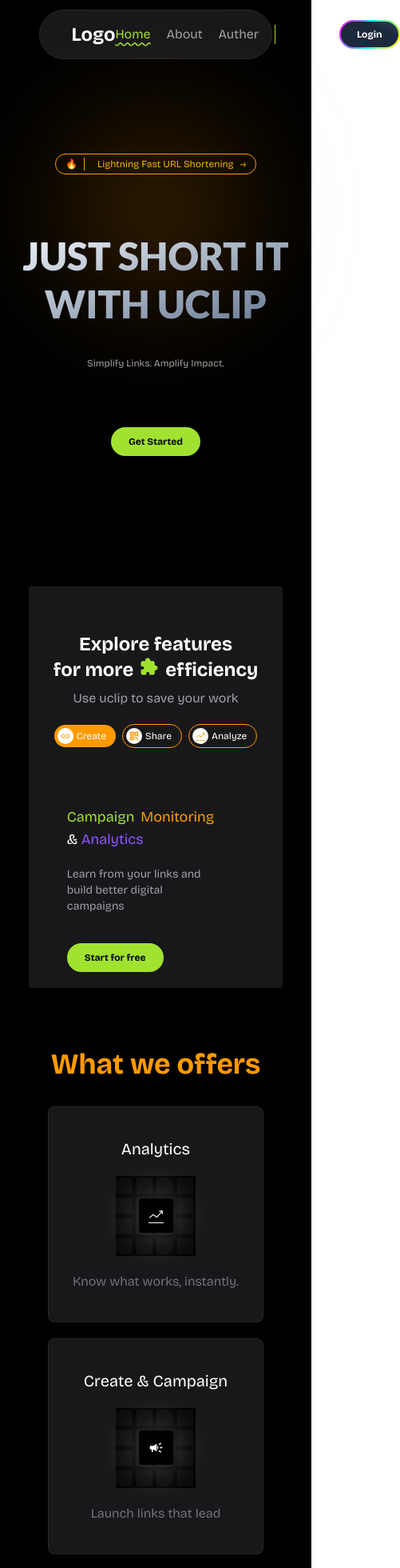
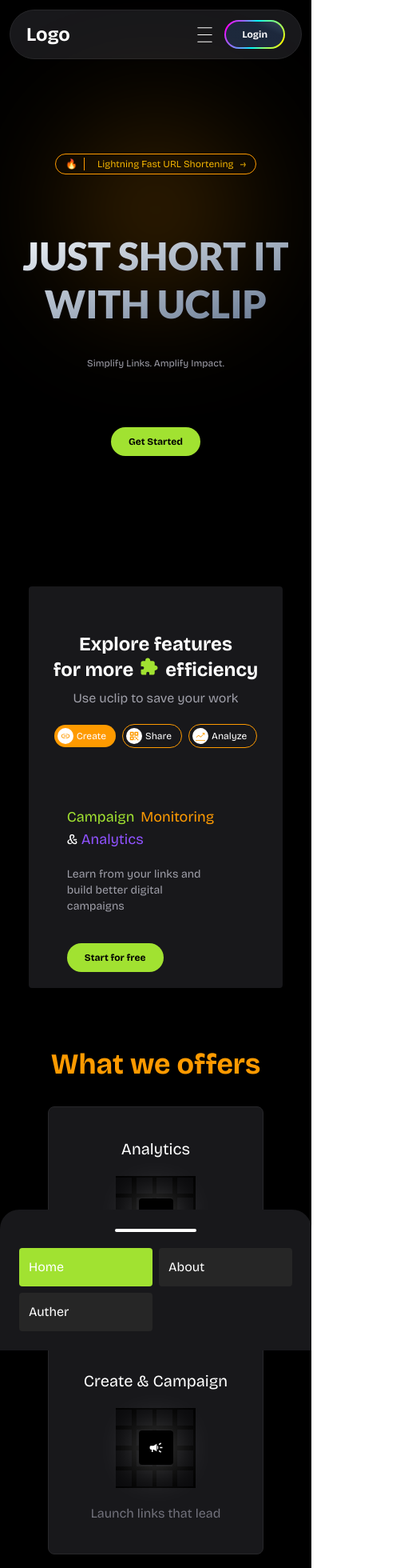
Before and after one commit to vardhan-ganugula/urlfoxy, a React (Vite) app in the folder client/: page / in a window 390 px wide. Shown: the top 1960 px of the page at 80% size, 501 px wide, since content can reach past the window. Built offline with nearby package versions, Linux system fonts and the light colour scheme.

Commit message:
add responsive header

```diff
--- a/client/src/components/HomepageHeader.jsx
+++ b/client/src/components/HomepageHeader.jsx
@@ -1,19 +1,39 @@
 import Button from "./Button";
 import { HomePageNavLinks } from "../constants/navlinks";
 import { NavLink } from "react-router-dom";
+import { CiMenuBurger } from "react-icons/ci";
+import { useState } from "react";
 
 const HomepageHeader = () => {
+  const [menuOpen, setMenuOpen] = useState(false);
+  const [initialDragPoint, setInitialDragPoint] = useState(null);
+  const [finalDragPoint, setFinalDragPoint] = useState(null);
+  const handleTouchStart = (e) => {
+    setInitialDragPoint(e.targetTouches[0].clientY);
+  };
+  const handleTouchStop = (e) => {
+    const diff = finalDragPoint - initialDragPoint;
+    if(diff> 0){
+      setMenuOpen(false)
+    }
+  }
+  const handleTouchMove = (e) => {
+    setFinalDragPoint(e.targetTouches[0].clientY)
+  }
+  const toggleMenuBar = () => {
+    setMenuOpen((prev) => !prev);
+  };
   return (
-    <header className="bg-black text-white">
+    <header className={`bg-black text-white`}>
       <nav className="w-full p-3 flex justify-center items-center">
         <div
-          className="w-[80%] border-1 px-10 flex justify-between items-center border-zinc-800 p-3
+          className="w-full md:w-[80%] border-1 px-5 md:px-10 flex justify-between items-center border-zinc-800 p-3
             rounded-full bg-zinc-900
           "
         >
           <div className="text-2xl font-bold">Logo</div>
-          <div className="flex gap-10 items-center">
-            <ul className="flex gap-5 mr-10 border-r border-primary pr-5">
+          <div className="flex gap-3 md:gap-10 items-center">
+            <ul className="gap-5 mr-10 border-r border-primary pr-5 hidden md:flex">
               {HomePageNavLinks.map((link, idx) => (
                 <li key={idx}>
                   <NavLink
@@ -29,10 +49,38 @@
                 </li>
               ))}
             </ul>
+            <div className="flex flex-col md:hidden">
+              <button onClick={toggleMenuBar}>
+                <CiMenuBurger size={25} />
+              </button>
+            </div>
             <Button variant="glowy" bolded="true">
               Login
             </Button>
           </div>
+        </div>
+        <div
+          className={`block md:hidden fixed w-full bg-zinc-900  min-h-[20%] rounded-t-3xl left-0 z-100 p-6 transition-all duration-500 ${menuOpen ? 'bottom-0':'-bottom-[100%]'}`}
+          onTouchStart={handleTouchStart}
+          onTouchMove={handleTouchMove}
+          onTouchEnd={handleTouchStop}
+        >
+          <div className="rounded-full w-[30%] mx-auto bg-white h-1 mb-5"></div>
+          <ul className="grid grid-cols-2 gap-2 flex-col w-full">
+            {HomePageNavLinks.map((link, idx) => (
+              <li key={idx}>
+                <NavLink
+                  to={link.link}
+                  className={({ isActive }) =>
+                    (isActive ? "bg-primary" : "bg-neutral-800") +
+                    " w-full block p-3 rounded text-bold"
+                  }
+                >
+                  {link.name}
+                </NavLink>
+              </li>
+            ))}
+          </ul>
         </div>
       </nav>
     </header>
```
